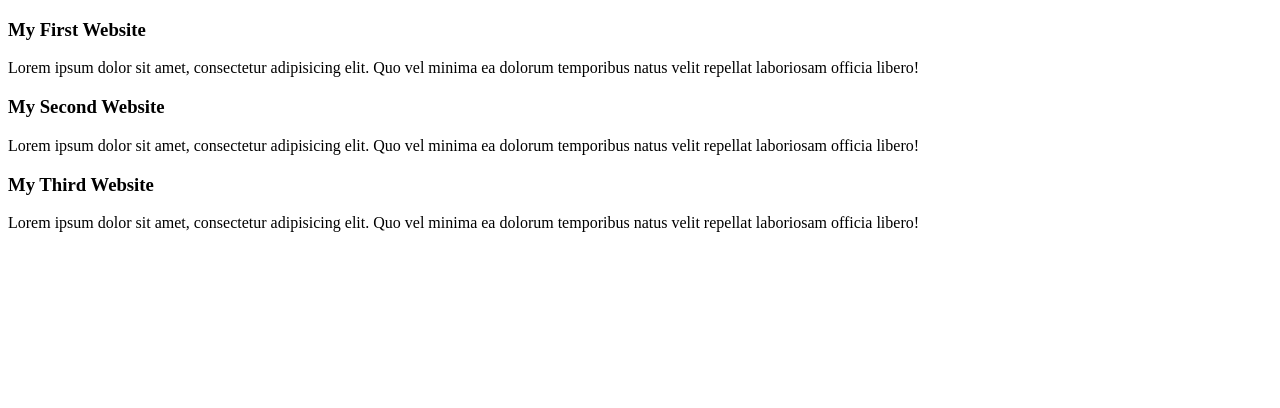
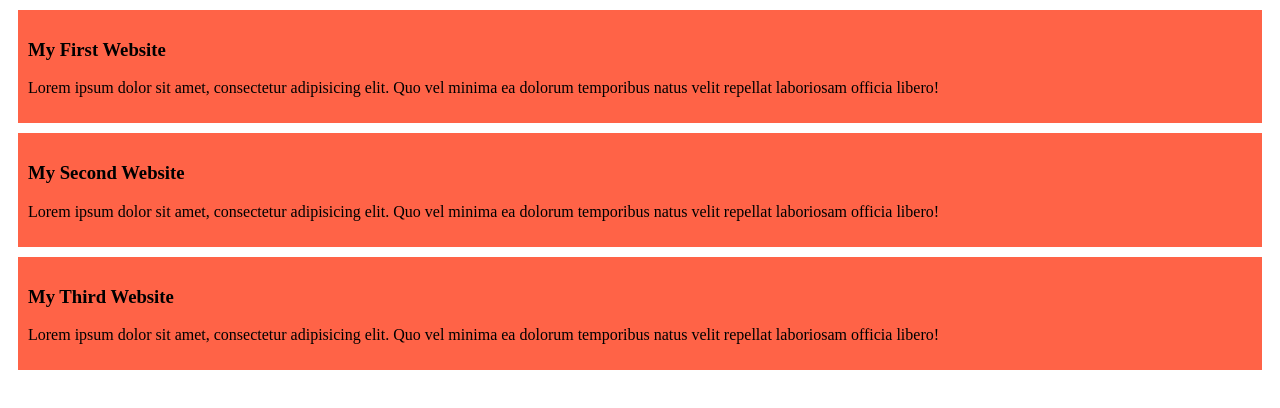
Before and after one commit to mahdir-mmr/my-website, a plain HTML site: page index.html in a window 1280 px wide. Drawn offline with Linux system fonts and the light colour scheme.

Commit message:
added the first blog

```diff
--- a/index.html
+++ b/index.html
@@ -4,6 +4,7 @@
     <meta charset="UTF-8">
     <meta name="viewport" content="width=device-width, initial-scale=1.0">
     <title>My Website</title>
+    <link rel="stylesheet" href="style/blog.css">
 </head>
 <body>
     <div>
--- /dev/null
+++ b/style/blog.css
@@ -0,0 +1,5 @@
+div{
+    background-color: tomato;
+    padding: 10px;
+    margin: 10px;
+}
```
